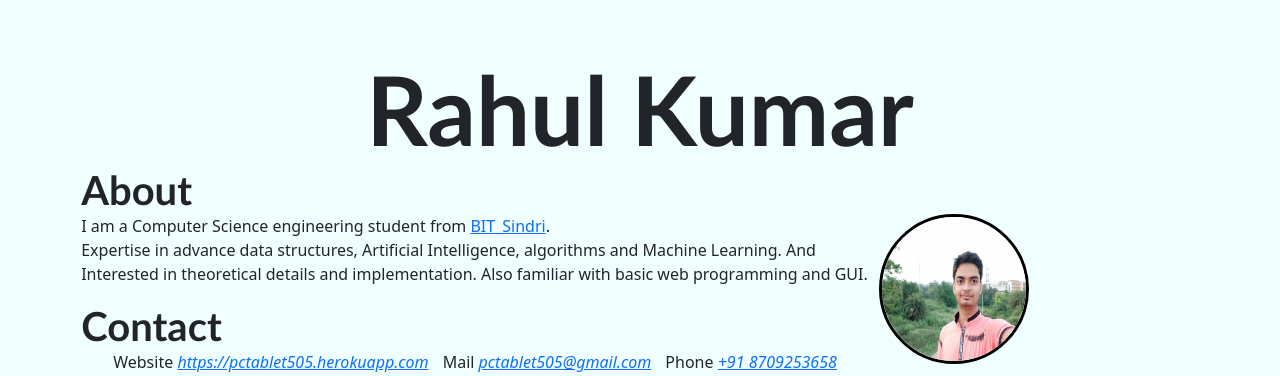
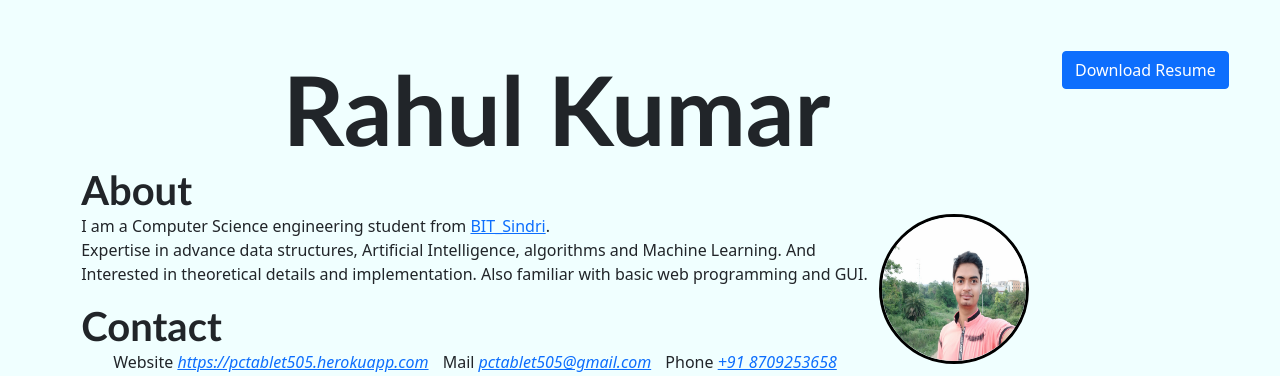
Before and after one commit to pctablet505/homepage, a Flask app: page /resume in a window 1280 px wide. Shown: the part 106-482 px from the top of the page. Run offline with Flask 2, Linux system fonts and the light colour scheme; some libraries are stand-ins or nearby versions.

Commit message:
added download resume option

```diff
--- a/static/styles.css
+++ b/static/styles.css
@@ -50,8 +50,11 @@ ul{
     display: inline-block;
     padding-right:10px;
 }
-#welcome{
-    text-align:center;
-    font-size:1in;
+#welcome {
+    text-align: center;
+    font-size: 1in;
     font-family: 'Gill Sans', 'Gill Sans MT', Calibri, 'Trebuchet MS', sans-serif;
 }
+#download{
+    float: right;
+}
--- a/templates/resume.html
+++ b/templates/resume.html
@@ -4,6 +4,10 @@
 {% endblock %}
 
 {% block main %}
+    <button id="download" onclick="window.open('{{ url_for('static',filename='resume.pdf') }}','_blank')"
+    class="btn btn-primary">
+        Download Resume
+    </button>
     <h1 style="font-size: 1in">Rahul Kumar</h1>
     <div class="resume">
 
```
Also changed, not shown: application.py (line endings or trailing spaces), 1 other file.
